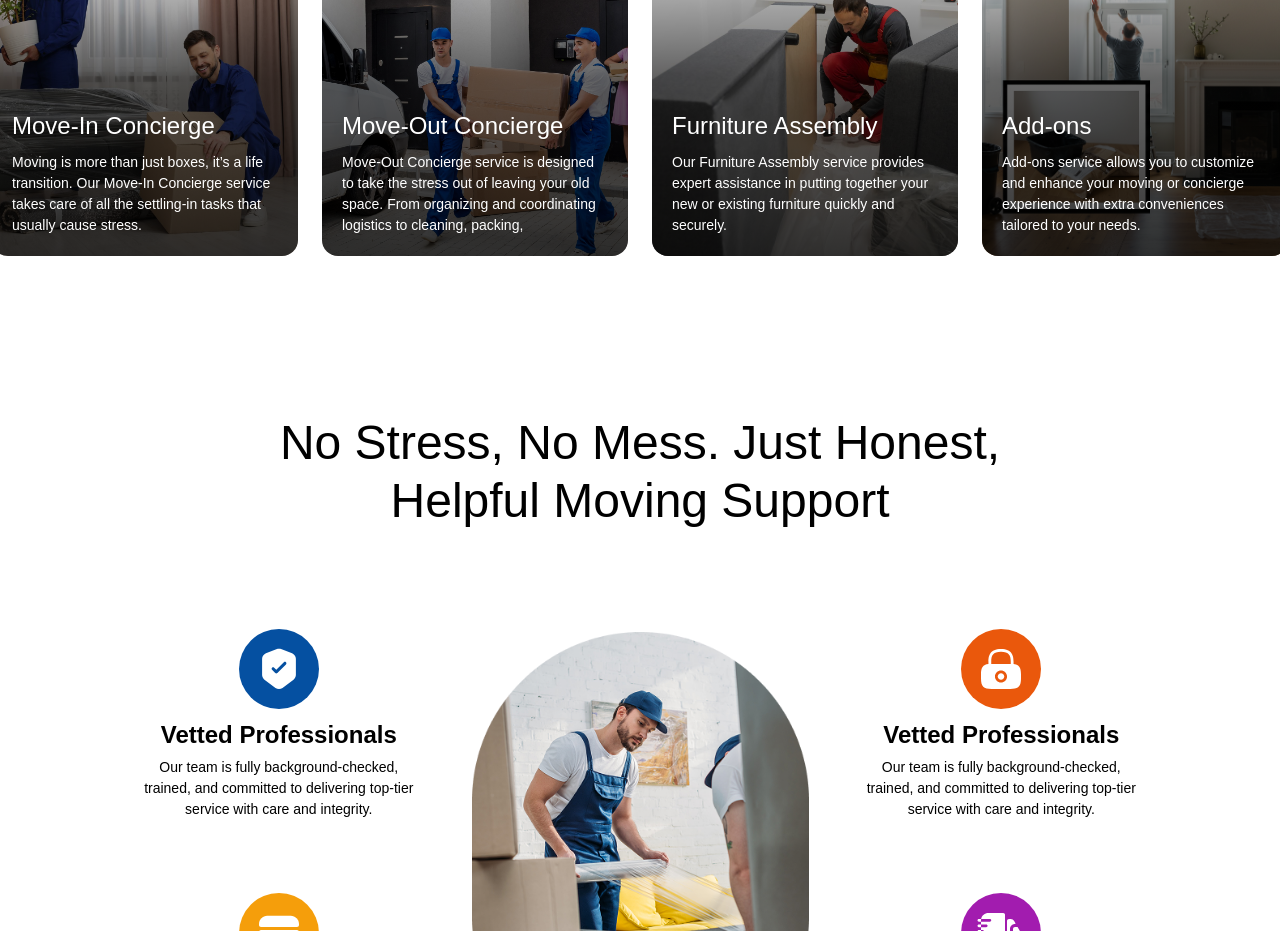
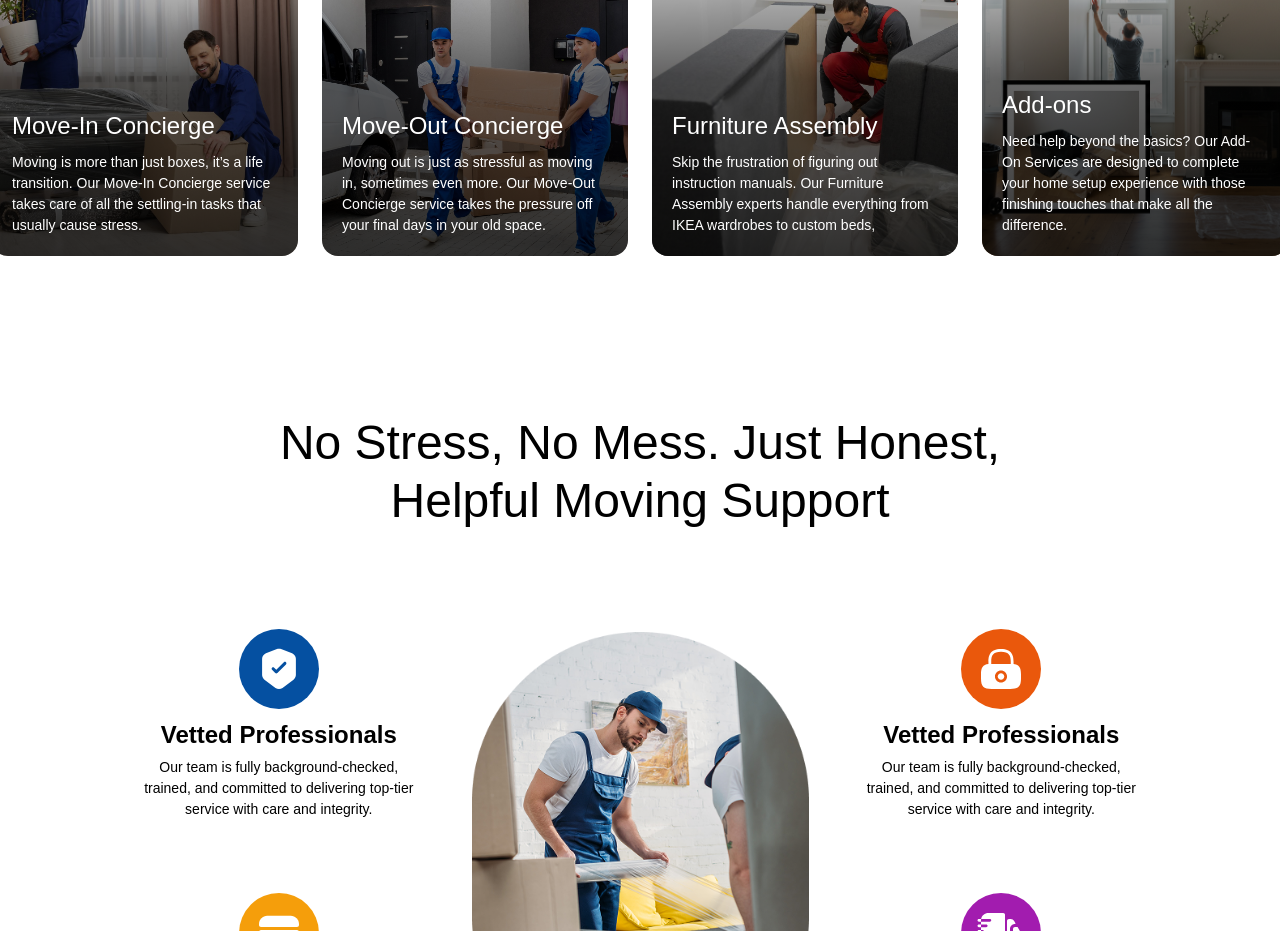
Before and after one commit to S0liddreams/dejavu-website, a Next.js app: page / in a window 1280 px wide. Shown: the part 1180-2111 px from the top of the page. Built offline with nearby package versions, Linux system fonts and the light colour scheme; a web font is replaced by a local one.

Commit message:
update
update

```diff
--- a/src/components/OurServices/Services.jsx
+++ b/src/components/OurServices/Services.jsx
@@ -24,45 +24,49 @@ const services = [
     id: "move-out-concierge",
     title: "Move-Out Concierge",
     description:
-      "Move-Out Concierge service is designed to take the stress out of leaving your old space. From organizing and coordinating logistics to cleaning, packing,",
+    "Moving out is just as stressful as moving in, sometimes even more. Our Move-Out Concierge service takes the pressure off your final days in your old space.",
     image: "/images/serviceImage2.jpg",
     modalDiscription:
-      "Move-Out Concierge service is designed to take the stress out of leaving your old space. From organizing and coordinating logistics to cleaning, packing, and ensuring property handover requirements are met, we handle the details so you can focus on your next chapter. Whether it’s scheduling cleaners, managing disassembly of furniture, arranging repairs, or coordinating with landlords or property managers, our team ensures a seamless, hassle-free move-out experience.",
+        "Moving out is just as stressful as moving in, sometimes even more. Our Move-Out Concierge service takes the pressure off your final days in your old space. Whether you're ending a lease or selling a home, we’ll help with smart packing, item sorting, and leave-no-trace tidying so you can hand over your keys with confidence. It’s perfect for renters who want to secure their deposit or homeowners preparing for buyers.",
+
     inclusions: [
-      "Packing and preparation of items for relocation.",
-      "Disassembly of furniture, fixtures, and appliances as required.",
-      "Space cleaning assistance and organization for turnover.",
-      "Disposal or donation coordination of unwanted items.",
-      "Ensuring the property is left in move-out ready condition.",
+      "Organized packing & labeling",
+      "Decluttering or donation sorting",
+      "Light cleaning & wipe-down",
+      "Trash & packaging removal",
+      "Coordination with movers (if needed)",
     ],
   },
   {
     id: "furniture-assembly",
     title: "Furniture Assembly",
     description:
-      "Our Furniture Assembly service provides expert assistance in putting together your new or existing furniture quickly and securely.",
+    "Skip the frustration of figuring out instruction manuals. Our Furniture Assembly experts handle everything from IKEA wardrobes to custom beds,",
     image: "/images/serviceImage3.jpg",
     modalDiscription:
-    "Our Furniture Assembly service provides expert assistance in putting together your new or existing furniture quickly and securely. From beds, sofas, and dining sets to wardrobes, shelving units, and office furniture, our team ensures every piece is assembled correctly, safely, and according to manufacturer guidelines. We bring the right tools, follow detailed instructions, and leave your space clean and organized so you can enjoy your furniture without the hassle or frustration of doing it yourself.",
+    "Skip the frustration of figuring out instruction manuals. Our Furniture Assembly experts handle everything from IKEA wardrobes to custom beds, bookshelves, desks, and more. Whether it's one piece or a full room, we guarantee a neat, damage-free setup with zero hassle. You sit back, while we bring your new furniture to life.",
     inclusions: [
-      "Professional assembly of new or existing furniture items.",
-      "Secure installation of components per manufacturer’s guidelines.",
-      "Disassembly and reassembly for relocation or reconfiguration purposes.",
-      "Optional alignment with interior layout preferences.",
+      "Beds, bunk beds, cribs",
+      "Desks, tables, and chairs",
+      "Wardrobes, shelves, dressers",
+      "TV stands, home office setups",
     ],
   },
   {
     id: "add-ons",
     title: "Add-ons",
     description:
-      "Add-ons service allows you to customize and enhance your moving or concierge experience with extra conveniences tailored to your needs.",
+    "Need help beyond the basics? Our Add-On Services are designed to complete your home setup experience with those finishing touches that make all the difference.",
     image: "/images/serviceImage4.jpg",
     modalDiscription:
-    "Add-ons service allows you to customize and enhance your moving or concierge experience with extra conveniences tailored to your needs. From packing supplies, deep cleaning, and storage solutions to specialized handling, extra manpower, or same-day support, these optional services give you the flexibility to create a personalized package. With Add-ons, you get more than just the basics—you get the convenience, efficiency, and peace of mind that fit your lifestyle.",
+    "Need help beyond the basics? Our Add-On Services are designed to complete your home setup experience with those finishing touches that make all the difference. From hanging curtains and setting up décor to disposing of packaging or deep cleaning after the move, we’ve got you covered. Just select what you need during booking or let us know on the day.",
     inclusions: [
-      "Customized support beyond standard packages (e.g., décor placement, small appliance setup, specialty handling).",
-      "Tailored solutions to address unique relocation requirements.",
-      "Additional manpower or time allocation upon request",
+      "Curtain and rod installation",
+      "Mirror and frame hanging",
+      "TV mounting",
+      "Trash & box removal",
+      "Light cleaning & wipe-down",
+      "Small appliance setup",
     ],
   },
 ];
```
